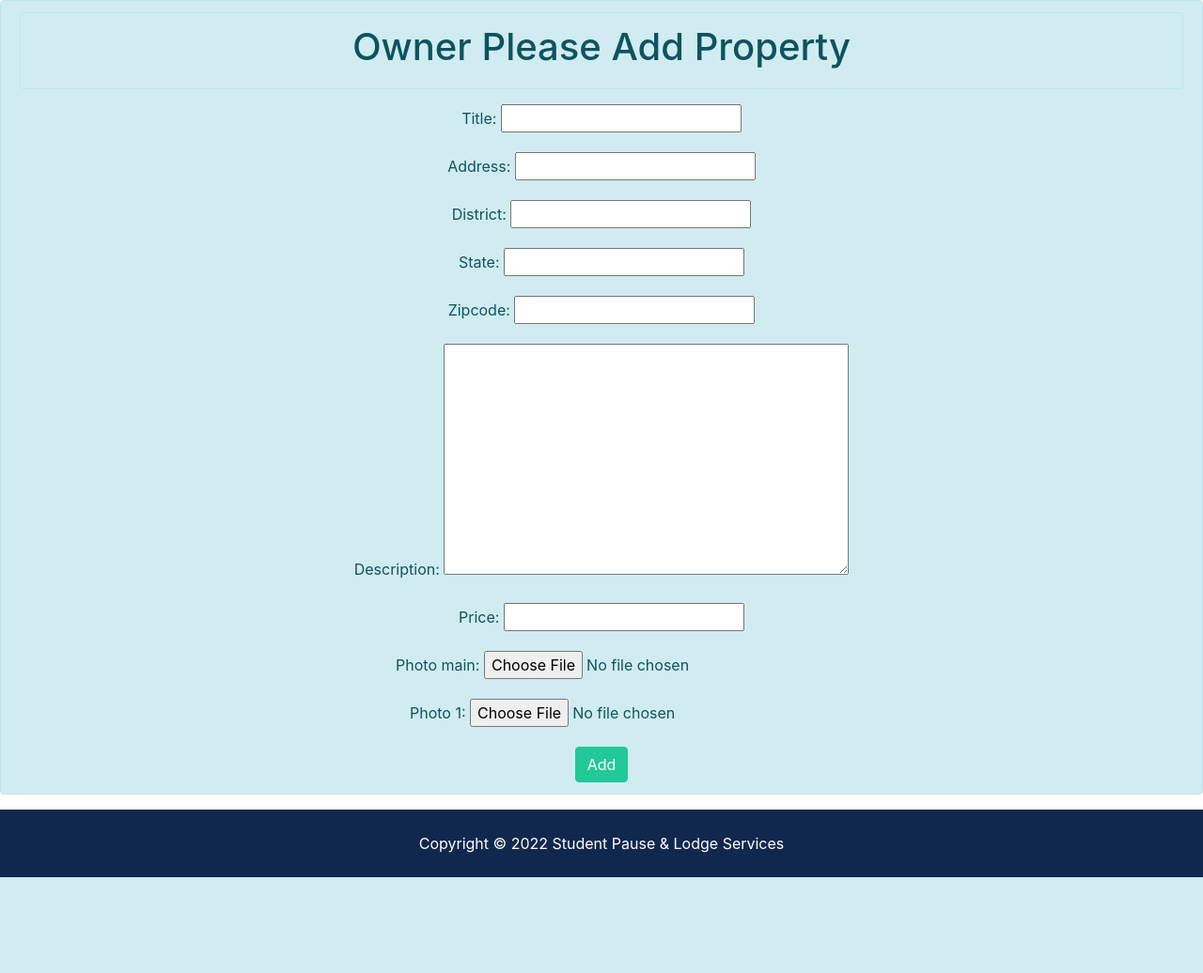
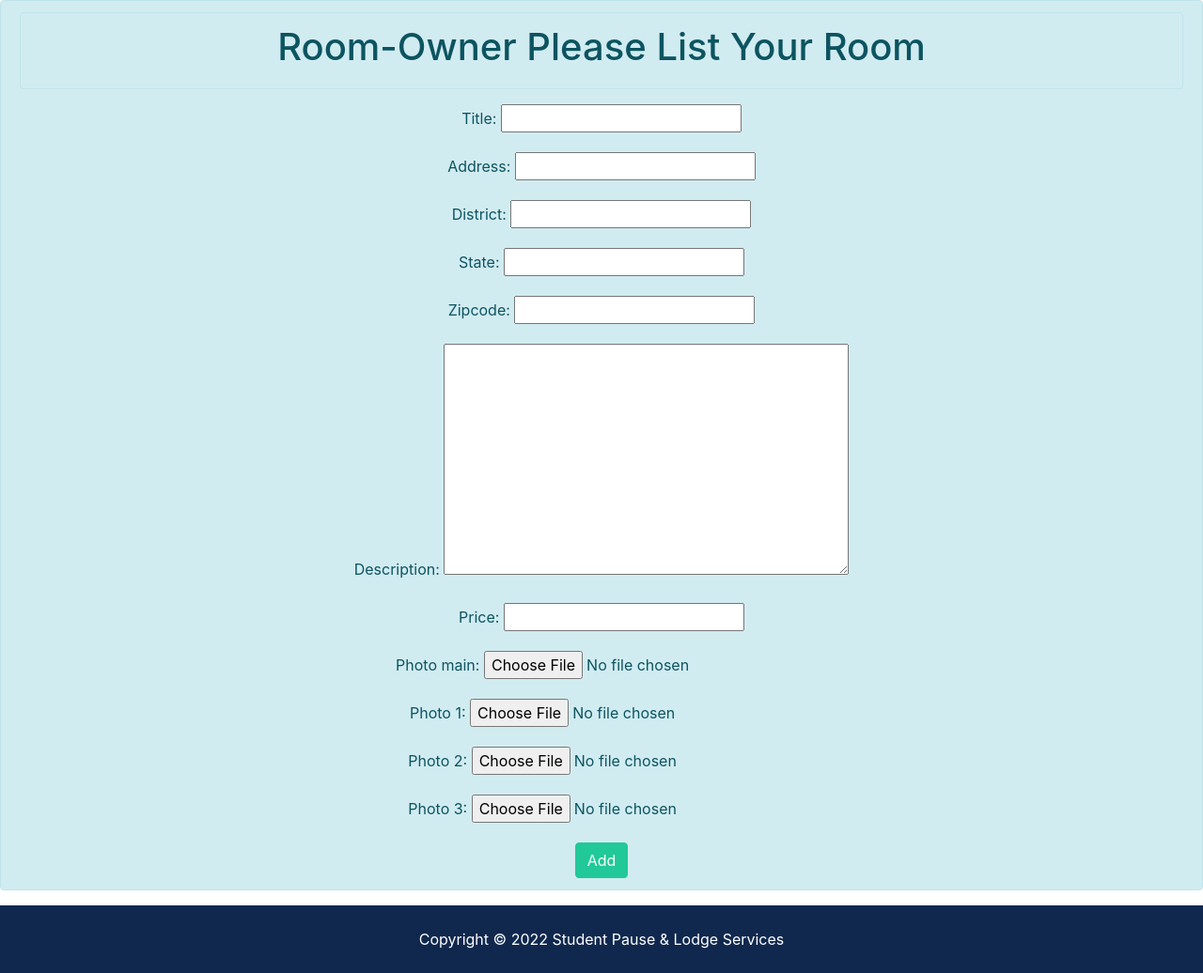
Before and after one commit to Ravijadu/djangolive, a Django app: page /Owner/ in a window 1280 px wide. Shown: the part 162-1198 px from the top of the page at 94% size. Before the commit the page ends 1096 px from the top, so only its background shows below. Run offline with Django 3.2, Linux system fonts and the light colour scheme; some libraries are stand-ins or nearby versions.

Commit message:
changes in template

```diff
--- a/OwnerPanel/forms.py
+++ b/OwnerPanel/forms.py
@@ -5,4 +5,4 @@ from listings.models import Listing
 class OwnerRegistration(forms.ModelForm):
     class Meta:
         model = Listing
-        fields = ['title','address','district','state','zipcode','description','price','photo_main','photo_1']
+        fields = ['title','address','district','state','zipcode','description','price','photo_main','photo_1','photo_2','photo_3']
--- a/listings/models.py
+++ b/listings/models.py
@@ -12,6 +12,8 @@ class Listing(models.Model):
   price = models.IntegerField()
   photo_main = models.ImageField(upload_to='photos/%Y/%m/%d/')
   photo_1 = models.ImageField(upload_to='photos/%Y/%m/%d/', blank=True)
+  photo_2 = models.ImageField(upload_to='photos/%Y/%m/%d/', blank=True)
+  photo_3 = models.ImageField(upload_to='photos/%Y/%m/%d/', blank=True)
   is_published = models.BooleanField(default=True)
   list_date = models.DateTimeField(default=datetime.now, blank=True)
   def __str__(self):
--- a/templates/OwnerListing/owner.html
+++ b/templates/OwnerListing/owner.html
@@ -7,7 +7,7 @@
 {% block content %}
 
 <div class="text-center alert alert-info">
- <div  class="text-center alert alert-info"><h1 >Owner Please Add Property</h1></div>
+ <div  class="text-center alert alert-info"><h1 >Room-Owner Please List Your Room</h1></div>
 
   <form action="." method="POST" enctype="multipart/form-data">
     {% csrf_token %}
--- a/templates/admin/base_site.html
+++ b/templates/admin/base_site.html
@@ -3,7 +3,7 @@
 
 {% block branding %}
   <h1 id="head">
-    <img src="{% static 'img/logo.png' %}" alt="BT Real Estate" height="50" width="80" class="brand_img"> Admin Area
+    <img src="{% static 'img/logo.png' %}" alt="SPAL" height="50" width="80" class="brand_img"> Admin Area
   </h1>
 {% endblock %}
 {% block extrastyle %}
--- a/templates/listings/listings.html
+++ b/templates/listings/listings.html
@@ -9,7 +9,7 @@
     <div class="container">
       <div class="row text-center">
         <div class="col-md-12">
-          <h1 class="display-4">Browse Our Properties</h1>
+          <h1 class="display-4">Browse Our Rooms</h1>
           <p class="lead">Lorem ipsum dolor sit, amet consectetur adipisicing elit. Sunt, pariatur!</p>
         </div>
       </div>
--- a/templates/pages/index.html
+++ b/templates/pages/index.html
@@ -80,7 +80,7 @@
   <!-- Listings -->
   <section id="listings" class="py-5">
     <div class="container">
-      <h3 class="text-center mb-3">Latest Listings</h3>
+      <h3 class="text-center mb-3">Latest Room Listings</h3>
       <div class="row">
         {% if listings %}
           {% for listing in listings %}
--- a/templates/partials/_navbar.html
+++ b/templates/partials/_navbar.html
@@ -12,7 +12,7 @@
         <ul class="navbar-nav">
           <li
             {% if '/' == request.path %}
-              class="nav-item active mr-3"
+              class="nav-item active mr-6"
             {% else %}
               class="nav-item mr-3"
             {% endif %}
@@ -21,7 +21,7 @@
           </li>
           <li
             {% if 'about' in request.path %}
-              class="nav-item active mr-3"
+              class="nav-item active mr-6"
             {% else %}
               class="nav-item mr-3"
             {% endif %}
@@ -30,7 +30,7 @@
           </li>
           <li
             {% if 'owner' in request.path %}
-              class="nav-item active mr-3"
+              class="nav-item active mr-6"
             {% else %}
               class="nav-item mr-3"
             {% endif %}
@@ -40,7 +40,7 @@
           </li>
            <li
             {% if 'listings' in request.path %}
-              class="nav-item active mr-3"
+              class="nav-item active mr-6"
             {% else %}
               class="nav-item mr-3"
             {% endif %}
@@ -48,6 +48,7 @@
 
             <a class="nav-link" href="{% url 'listings' %}">Featured Listings</a>
           </li>
+
         </ul>
 
         <ul class="navbar-nav ml-auto">
@@ -94,6 +95,7 @@
 
                 Student Login</a>
             </li>
+
           {% endif %}
         </ul>
       </div>
```
Also changed, not shown: db.sqlite3, listings/migrations/0008_listing_photo_2_listing_photo_3.py (added).
